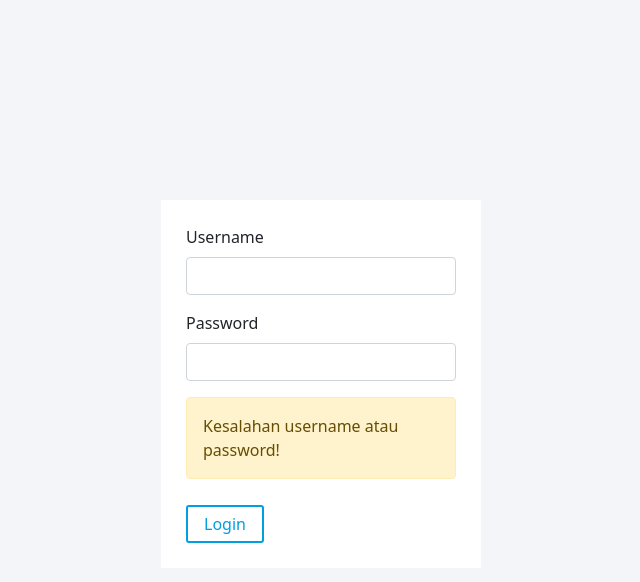
After one commit to erwintobing15/daimatus, a PHP site: page /daimatus/admin/loginfailed.html in a window 1280 px wide. The commit adds this page. Shown: the top 582 px of the page, without its empty margins (319-959 px from the left). Run offline with PHP 8.4, Linux system fonts and the light colour scheme.

Commit message:
Create page login failed for admin web

```diff
--- a/admin/library/login.php
+++ b/admin/library/login.php
@@ -26,7 +26,7 @@
     header("Location: ../index.php");
   }
   else {
-    header("Location: ../login.html");
+    header("Location: ../loginfailed.html");
   }
 
 ?>
--- /dev/null
+++ b/admin/loginfailed.html
@@ -0,0 +1,35 @@
+<!DOCTYPE html>
+<html lang="id" dir="ltr">
+  <head>
+    <meta charset="utf-8">
+    <title>Halaman Login</title>
+    <link rel="icon" href="../images/logo.png" type="image/png"/>
+    <!-- bootstrap v5.0 -->
+    <link href="https://cdn.jsdelivr.net/npm/bootstrap@5.0.2/dist/css/bootstrap.min.css" rel="stylesheet" integrity="sha384-EVSTQN3/azprG1Anm3QDgpJLIm9Nao0Yz1ztcQTwFspd3yD65VohhpuuCOmLASjC" crossorigin="anonymous">
+    <script src="https://cdn.jsdelivr.net/npm/bootstrap@5.0.2/dist/js/bootstrap.bundle.min.js" integrity="sha384-MrcW6ZMFYlzcLA8Nl+NtUVF0sA7MsXsP1UyJoMp4YLEuNSfAP+JcXn/tWtIaxVXM" crossorigin="anonymous"></script>
+    <!-- custom css for login page -->
+    <link rel="stylesheet" href="css/login-style.css">
+  </head>
+  <body>
+    <div class="login-form">
+      <form action="../admin/library/login.php" method="post">
+        <div class="mb-3">
+          <label for="username" class="form-label">Username</label>
+          <input type="text" class="form-control" id="username" name="username">
+        </div>
+        <div class="mb-3">
+          <label for="password" class="form-label">Password</label>
+          <input type="password" class="form-control" id="password" name="password">
+        </div>
+        <?php if (TRUE) { ?>
+          <div class="mb-3">
+            <div class="alert alert-warning" role="alert">
+              Kesalahan username atau password!
+            </div>
+          </div>
+        <?php } ?>
+        <input type="submit" class="square_btn" name="" value="Login">
+      </form>
+    </div>
+  </body>
+</html>
```
